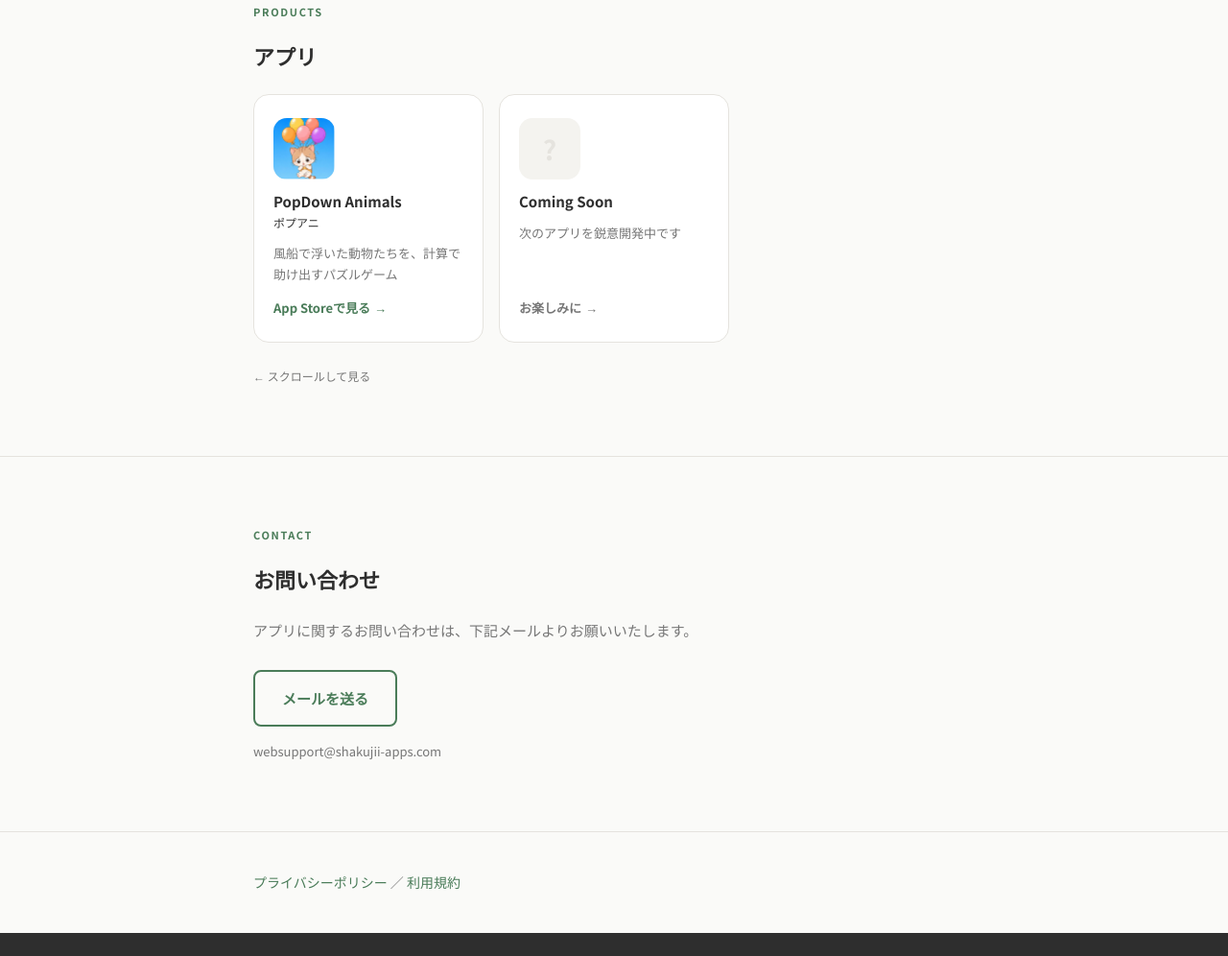
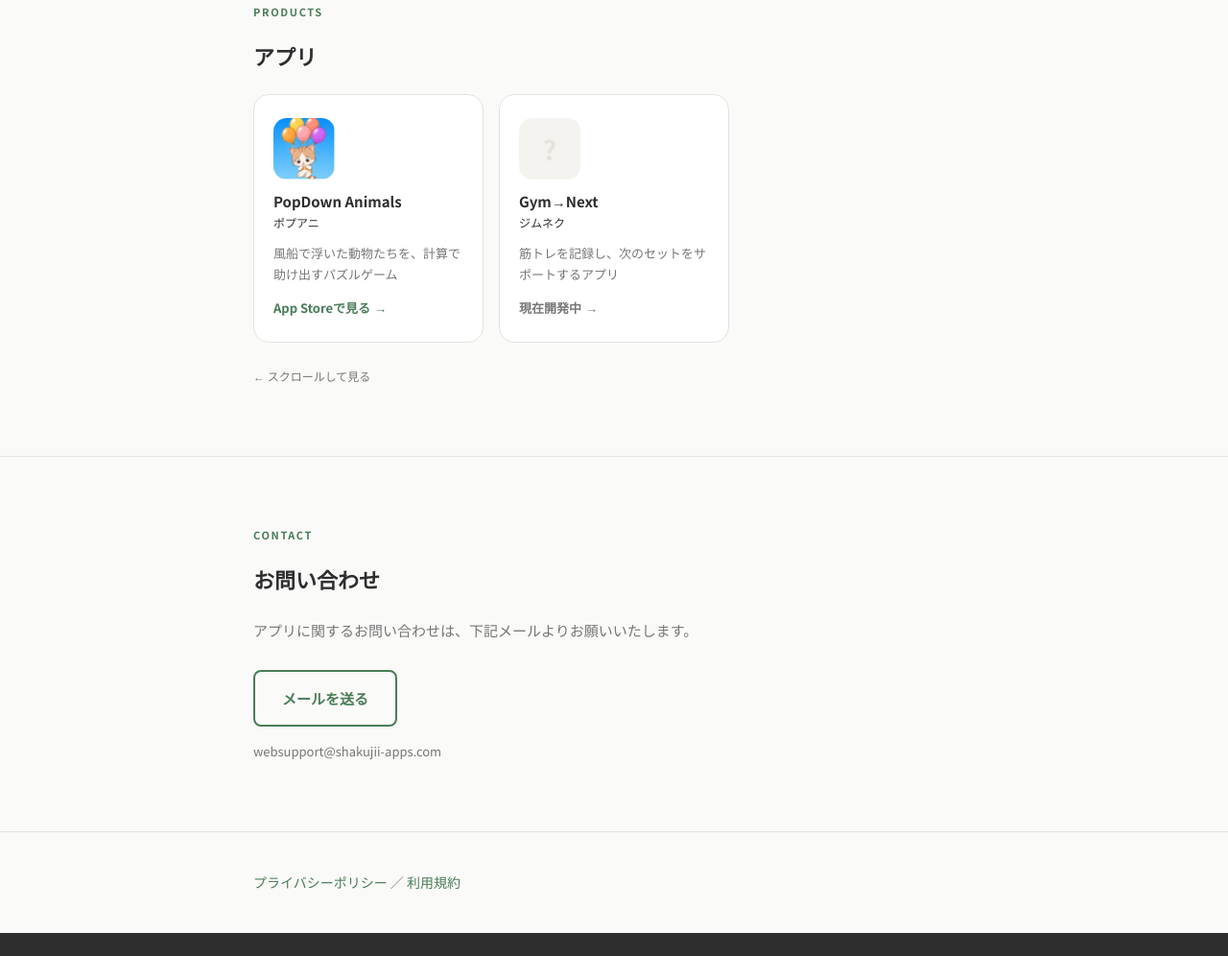
Before and after one commit to shakujii-applications/shakujii-applications.github.io, a plain HTML site: page index.html in a window 1280 px wide. Shown: the part 1668-2664 px from the top of the page at 96% size. Drawn offline with Linux system fonts and the light colour scheme.

Commit message:
Announce GymNext development on homepage

```diff
--- a/index.html
+++ b/index.html
@@ -5,7 +5,7 @@
   <meta name="viewport" content="width=device-width, initial-scale=1.0" />
   <title>石神井アプリケーションズ | Shakujii Applications</title>
   <link rel="icon" type="image/png" href="assets/icon_popani.png" />
-  <meta name="description" content="東京を拠点にアプリ開発を行っているインディースタジオ。第一弾アプリ「PopDown Animals(ポプアニ)」を開発中です。" />
+  <meta name="description" content="東京を拠点にアプリ開発を行っているインディースタジオ。第一弾アプリ「PopDown Animals（ポプアニ）」を公開中。筋トレ記録アプリ「Gym→Next（ジムネク）」を開発中です。" />
 
   <!-- Google tag (gtag.js) -->
   <script async src="https://www.googletagmanager.com/gtag/js?id=G-ZED6MGTPJM"></script>
@@ -676,12 +676,12 @@
           <a href="https://apps.apple.com/app/popdown-animals/id6801495701" class="card-link" target="_blank" rel="noopener">App Storeで見る</a>
         </div>
 
-        <!-- カード2: Coming Soon -->
+        <!-- カード2: Gym→Next（開発中） -->
         <div class="product-card coming-soon">
           <div class="card-icon"></div>
-          <div class="card-title">Coming Soon</div>
-          <div class="card-desc">次のアプリを鋭意開発中です</div>
-          <span class="card-link">お楽しみに</span>
+          <div class="card-title">Gym→Next<br><small style="font-weight:400;font-size:12px;">ジムネク</small></div>
+          <div class="card-desc">筋トレを記録し、次のセットをサポートするアプリ</div>
+          <span class="card-link">現在開発中</span>
         </div>
 
         <!-- 新アプリ追加時はここにカードを1つ追加するだけでOK -->
```
